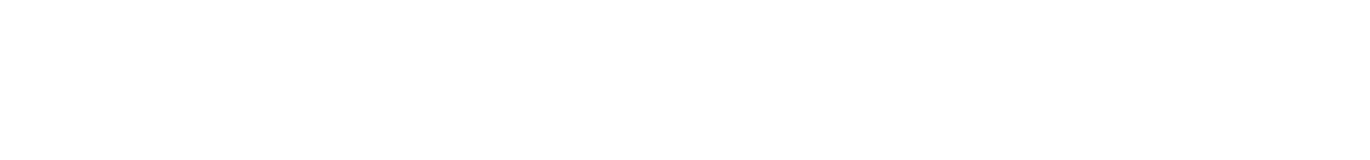
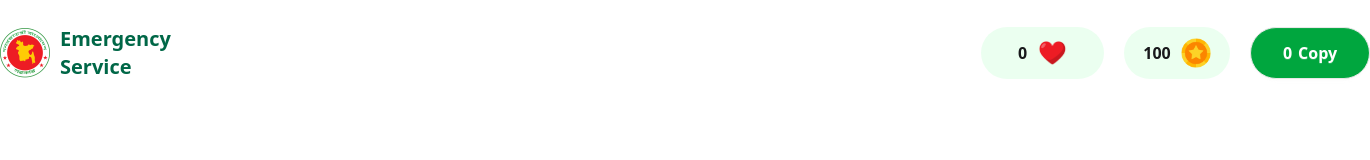
Before and after one commit to tanimahamed07/assignment-5, a plain HTML site: page index.html in a window 1280 px wide. Shown: the whole page, 1370 px wide, since content can reach past the window. Drawn offline with nearby package versions, Linux system fonts and the light colour scheme.

Commit message:
navbar design complete

```diff
--- a/index.html
+++ b/index.html
@@ -13,7 +13,24 @@
 </head>
 
 <body>
-
+    <nav class="flex items-center justify-between w-[1370px] mx-auto py-[25px]">
+        <div class="flex items-center">
+            <img src="./assets/logo.png" class="w-[50px] mr-[10px]" alt="">
+            <div>
+                <h1 class="text-[#006747] font-bold text-xl">Emergency</h1>
+                <h1 class="text-[#006747] font-bold text-xl">Service</h1>
+            </div>
+        </div>
+         <div class="flex items-center justify-center gap-[20px]">
+            <div class="flex bg-[#41FF6B1A] justify-center items-center p-[15px] h-[52px] w-[123px] rounded-[50px]">
+                <span class="text-[16px] font-extrabold mr-[10px]">0</span><img src="./assets/heart.png" class="w-[30px]" alt="">
+            </div>
+            <div class="flex bg-[#41FF6B1A] justify-center items-center p-[15px] h-[52px] w-[106px] rounded-[50px]">
+                <span class="text-[16px] font-extrabold mr-[10px]">100</span><img src="./assets/coin.png" class="w-[30px]" alt="">
+            </div>
+            <button class="btn w-[120px] h-[52px] bg-[#00A63E] rounded-[50px] text-[16px] font-semibold text-white"><span>0</span>Copy</button>
+        </div>
+    </nav>
 
 
     <script src="./script/index.js"></script>
```
